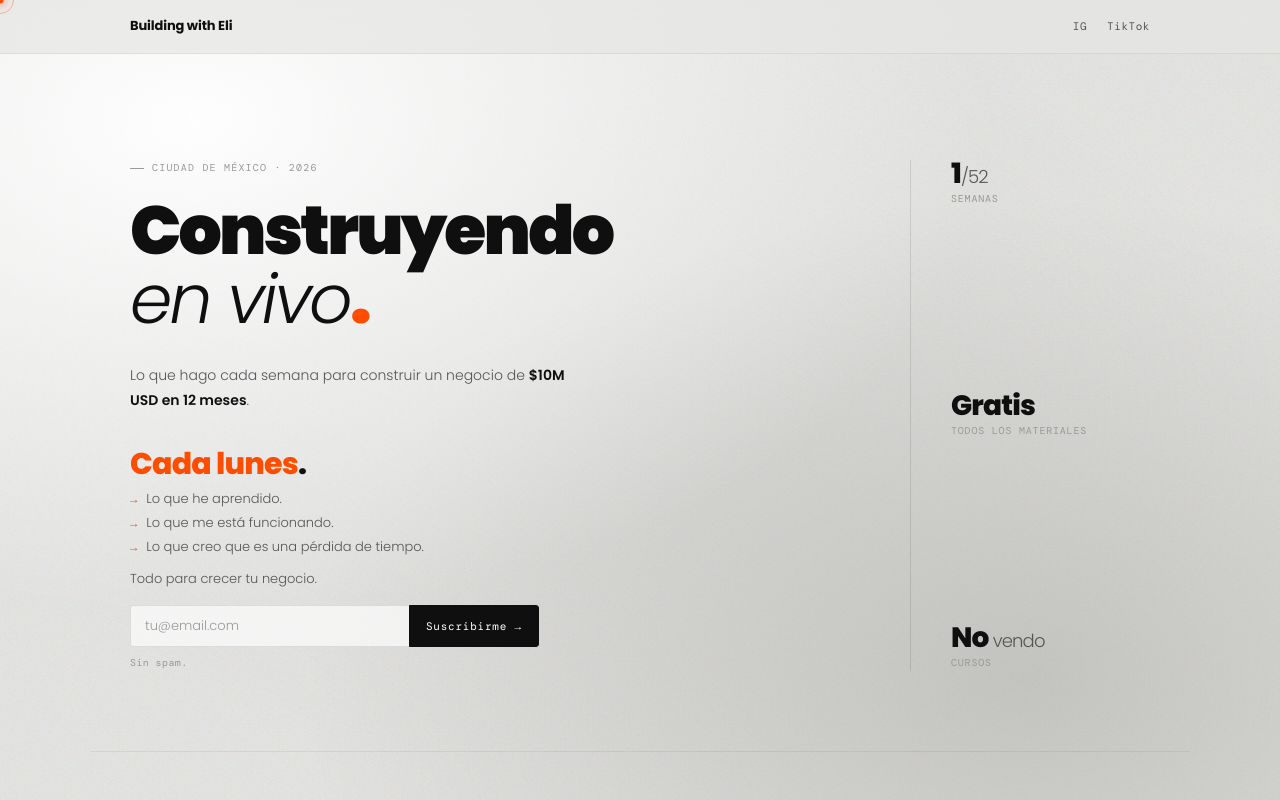
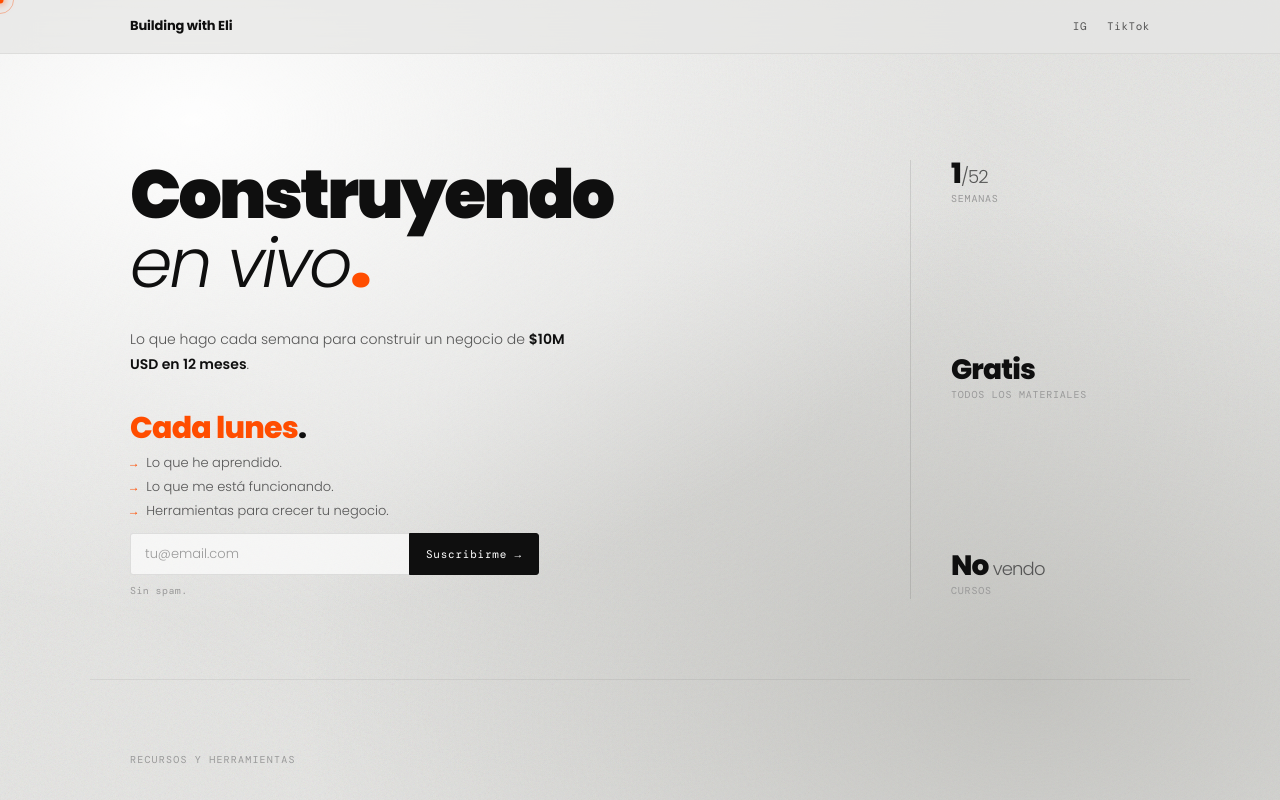
Before and after one commit to erivasf/buildingwitheli, a website: page index.html in a window 1280 px wide. Shown: the top 800 px of the page. Drawn offline with nearby package versions, Linux system fonts and the light colour scheme; a web font is replaced by a local one.

Commit message:
feat(home): drop hero tag, drop closing line, swap third bullet

```diff
--- a/index.html
+++ b/index.html
@@ -435,7 +435,6 @@ footer {
 <main>
   <section class="hero">
     <div class="hero-left fade-in">
-      <div class="hero-tag">Ciudad de México · 2026</div>
       <h1>Construyendo<br><span class="thin">en vivo</span><span class="accent">.</span></h1>
       <p class="hero-sub">
         Lo que hago cada semana para construir un negocio de <strong>$10M USD en 12 meses</strong>.
@@ -444,9 +443,8 @@ footer {
       <ul class="subscribe-list">
         <li>Lo que he aprendido.</li>
         <li>Lo que me está funcionando.</li>
-        <li>Lo que creo que es una pérdida de tiempo.</li>
+        <li>Herramientas para crecer tu negocio.</li>
       </ul>
-      <p class="subscribe-blurb">Todo para crecer tu negocio.</p>
       <div class="subscribe-form">
         <input type="email" placeholder="tu@email.com" id="email-input" />
         <button onclick="handleSubscribe()">Suscribirme →</button>
```
